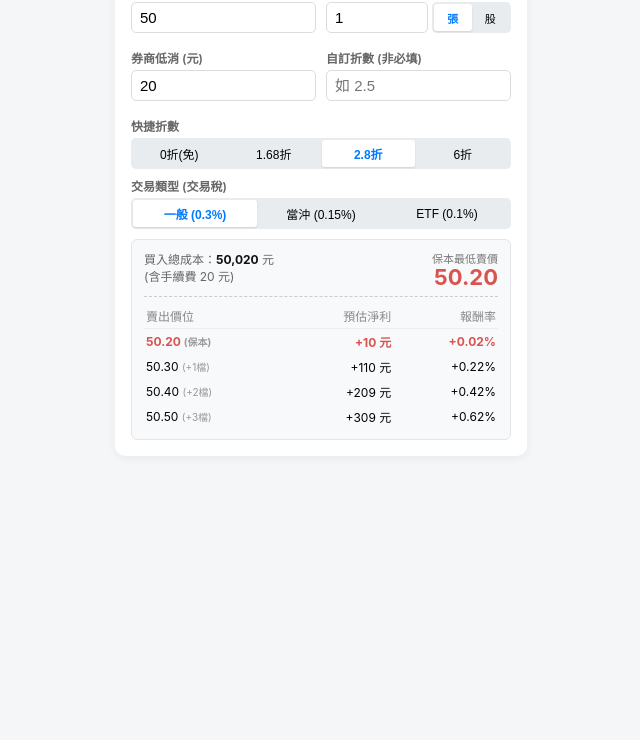
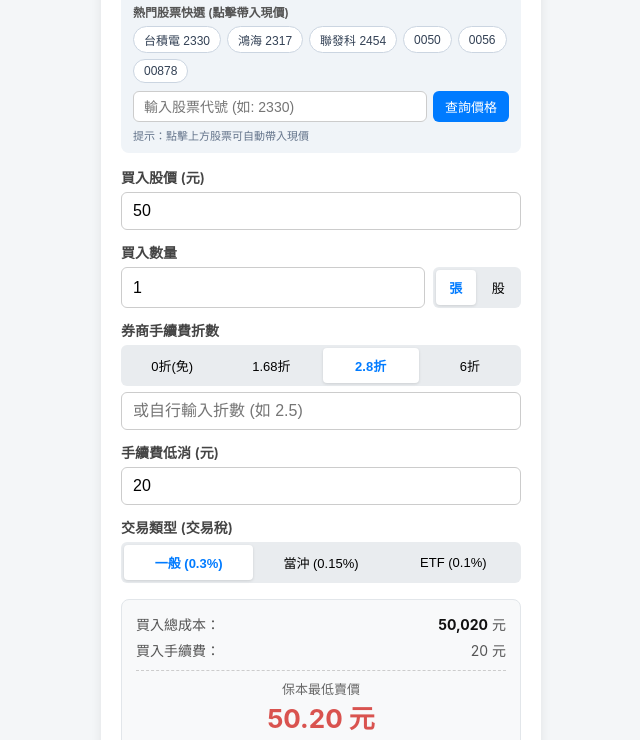
Before and after one commit to taiwanjh1103-spec/TWSE-Profit-Calc, a plain HTML site: page index.html in a window 1280 px wide. Shown: the part 82-822 px from the top of the page, without its empty margins (319-959 px from the left). Before the commit the page ends 800 px from the top, so only its background shows below. Drawn offline with Linux system fonts and the light colour scheme.

Commit message:
Update index.html

```diff
--- a/index.html
+++ b/index.html
@@ -7,65 +7,131 @@
     <style>
         :root {
             --primary: #007bff;
-            --bg: #ecefe;
+            --bg: #f4f6f8;
             --card-bg: #ffffff;
             --profit: #d9534f;
-            --border: #dcdcdc;
+            --border: #cccccc;
         }
 
         body {
             font-family: -apple-system, BlinkMacSystemFont, "Segoe UI", Roboto, Arial, sans-serif;
-            background-color: #f4f6f8;
+            background-color: var(--bg);
             margin: 0;
-            padding: 10px;
+            padding: 12px;
             display: flex;
             justify-content: center;
         }
 
         .calc-card {
             background: var(--card-bg);
-            padding: 16px;
-            border-radius: 10px;
-            box-shadow: 0 2px 10px rgba(0,0,0,0.06);
+            padding: 20px;
+            border-radius: 12px;
+            box-shadow: 0 4px 12px rgba(0,0,0,0.08);
             width: 100%;
-            max-width: 380px;
+            max-width: 400px;
         }
 
         .title {
-            font-size: 17px;
+            font-size: 19px;
             font-weight: bold;
             text-align: center;
-            margin: 0 0 12px 0;
-            color: #222;
+            margin: 0 0 16px 0;
+            color: #111;
         }
 
-        /* 雙欄併排網格 */
-        .grid-2 {
-            display: grid;
-            grid-template-columns: 1fr 1fr;
-            gap: 10px;
+        /* 股票搜尋與熱門推薦區塊 */
+        .stock-section {
+            background: #f0f4f8;
+            border-radius: 8px;
+            padding: 10px 12px;
+            margin-bottom: 14px;
+        }
+
+        .stock-title {
+            font-size: 12px;
+            font-weight: 600;
+            color: #555;
+            margin-bottom: 6px;
+        }
+
+        .stock-chips {
+            display: flex;
+            flex-wrap: wrap;
+            gap: 6px;
             margin-bottom: 8px;
         }
 
-        .form-item {
+        .chip {
+            background: #fff;
+            border: 1px solid #cbd5e1;
+            border-radius: 16px;
+            padding: 4px 10px;
+            font-size: 12px;
+            cursor: pointer;
+            transition: all 0.15s;
+            color: #334155;
+        }
+
+        .chip:hover {
+            border-color: var(--primary);
+            color: var(--primary);
+        }
+
+        .stock-search-box {
             display: flex;
-            flex-direction: column;
-            margin-bottom: 8px;
+            gap: 6px;
+        }
+
+        .stock-search-box input {
+            flex: 1;
+            padding: 6px 10px;
+            font-size: 14px;
+            border: 1px solid var(--border);
+            border-radius: 6px;
+        }
+
+        .stock-search-btn {
+            background: var(--primary);
+            color: #fff;
+            border: none;
+            padding: 6px 12px;
+            border-radius: 6px;
+            font-size: 13px;
+            cursor: pointer;
+            white-space: nowrap;
+        }
+
+        .stock-status {
+            font-size: 11px;
+            color: #64748b;
+            margin-top: 5px;
+            min-height: 16px;
+        }
+
+        /* 單欄表單區 */
+        .form-group {
+            margin-bottom: 12px;
         }
 
         label {
-            font-size: 12px;
+            display: block;
+            font-size: 14px;
             font-weight: 600;
-            margin-bottom: 4px;
-            color: #666;
+            margin-bottom: 5px;
+            color: #444;
+        }
+
+        .input-group {
+            display: flex;
+            gap: 8px;
         }
 
         input[type="number"] {
             width: 100%;
-            padding: 6px 8px;
+            padding: 9px 11px;
             border: 1px solid var(--border);
-            border-radius: 5px;
-            font-size: 15px;
+            border-radius: 6px;
+            font-size: 16px;
             box-sizing: border-box;
             outline: none;
         }
@@ -74,54 +140,25 @@
             border-color: var(--primary);
         }
 
-        /* 數量 + 單位組合框 */
-        .qty-group {
-            display: flex;
-            gap: 4px;
+        .custom-discount {
+            margin-top: 6px;
         }
 
-        .unit-toggle {
-            display: flex;
-            background: #e9ecef;
-            padding: 2px;
-            border-radius: 5px;
-            width: 75px;
-            flex-shrink: 0;
-        }
-
-        .unit-btn {
-            flex: 1;
-            border: none;
-            background: transparent;
-            font-size: 11px;
-            border-radius: 3px;
-            cursor: pointer;
-            padding: 0;
-        }
-
-        .unit-btn.active {
-            background: #fff;
-            font-weight: bold;
-            color: var(--primary);
-            box-shadow: 0 1px 2px rgba(0,0,0,0.1);
-        }
-
-        /* 緊湊按鈕組 */
         .seg-group {
             display: flex;
             background: #e9ecef;
-            padding: 2px;
-            border-radius: 5px;
-            gap: 2px;
+            padding: 3px;
+            border-radius: 6px;
+            gap: 3px;
         }
 
         .seg-btn {
             flex: 1;
-            padding: 5px 2px;
+            padding: 8px 4px;
             border: none;
             background: transparent;
-            font-size: 12px;
-            border-radius: 3px;
+            font-size: 13px;
+            border-radius: 4px;
             cursor: pointer;
             text-align: center;
             white-space: nowrap;
@@ -131,7 +168,7 @@
             background: #fff;
             font-weight: bold;
             color: var(--primary);
-            box-shadow: 0 1px 2px rgba(0,0,0,0.1);
+            box-shadow: 0 1px 3px rgba(0,0,0,0.12);
         }
 
         .seg-btn:disabled {
@@ -139,62 +176,74 @@
             cursor: not-allowed;
         }
 
-        /* 即時結果資訊卡 */
-        .result-card {
-            margin-top: 10px;
+        /* 計算結果 */
+        .result-box {
+            margin-top: 16px;
             background: #f8f9fa;
-            border: 1px solid #e3e6e8;
-            border-radius: 6px;
-            padding: 10px 12px;
+            border: 1px solid #e2e6ea;
+            border-radius: 8px;
+            padding: 14px;
         }
 
-        .result-main {
+        .summary-row {
             display: flex;
             justify-content: space-between;
-            align-items: center;
-            padding-bottom: 8px;
-            border-bottom: 1px dashed #ccc;
+            font-size: 14px;
+            color: #555;
+            margin-bottom: 6px;
         }
 
-        .result-meta {
-            font-size: 12px;
-            color: #666;
-            line-height: 1.4;
+        .breakeven-container {
+            text-align: center;
+            margin: 10px 0 8px 0;
+            padding-top: 8px;
+            border-top: 1px dashed #ccc;
         }
 
-        .target-price {
+        .breakeven-label {
+            font-size: 13px;
+            color: #666;
+        }
+
+        .breakeven-price {
+            font-size: 26px;
+            font-weight: bold;
+            color: var(--profit);
+        }
+
+        .ladder-table {
+            width: 100%;
+            border-collapse: collapse;
+            margin-top: 8px;
+            font-size: 13px;
+        }
+
+        .ladder-table th, .ladder-table td {
+            padding: 5px 4px;
             text-align: right;
         }
 
-        .target-price .price {
-            font-size: 22px;
-            font-weight: bold;
-            color: var(--profit);
-            line-height: 1;
+        .ladder-table th {
+            color: #777;
+            font-weight: normal;
+            border-bottom: 1px solid #e9ecef;
         }
 
-        /* 精簡表格 */
-        .tight-table {
-            width: 100%;
-            border-collapse: collapse;
-            margin-top: 6px;
-            font-size: 12px;
+        .ladder-table tr.active-row {
+            color: var(--profit);
+            font-weight: bold;
+            background-color: #fff1f1;
         }
 
-        .tight-table th, .tight-table td {
-            padding: 4px 2px;
-            text-align: right;
-        }
-
-        .tight-table th {
-            color: #888;
-            font-weight: normal;
-            border-bottom: 1px solid #eee;
-        }
-
-        .tight-table tr.active-row {
-            color: var(--profit);
-            font-weight: bold;
+        /* 頁尾免責聲明 */
+        .disclaimer {
+            margin-top: 16px;
+            font-size: 11px;
+            color: #888888;
+            text-align: center;
+            line-height: 1.5;
+            border-top: 1px solid #eeeeee;
+            padding-top: 10px;
         }
     </style>
 </head>
@@ -203,49 +252,62 @@
 <div class="calc-card">
     <div class="title">台股買進後賣多少才賺？</div>
 
-    <!-- 併排列 1：股價 + 數量 -->
-    <div class="grid-2">
-        <div class="form-item">
-            <label for="buyPrice">買入股價 (元)</label>
-            <input type="number" id="buyPrice" step="0.01" value="50" onfocus="this.select()" oninput="calculate()">
+    <!-- 熱門股票與即時股價連動 -->
+    <div class="stock-section">
+        <div class="stock-title">熱門股票快選 (點擊帶入現價)</div>
+        <div class="stock-chips">
+            <button type="button" class="chip" onclick="fetchStock('2330')">台積電 2330</button>
+            <button type="button" class="chip" onclick="fetchStock('2317')">鴻海 2317</button>
+            <button type="button" class="chip" onclick="fetchStock('2454')">聯發科 2454</button>
+            <button type="button" class="chip" onclick="fetchStock('0050')">0050</button>
+            <button type="button" class="chip" onclick="fetchStock('0056')">0056</button>
+            <button type="button" class="chip" onclick="fetchStock('00878')">00878</button>
         </div>
-        <div class="form-item">
-            <label>買入數量</label>
-            <div class="qty-group">
-                <input type="number" id="qty" value="1" min="1" onfocus="this.select()" oninput="calculate()">
-                <div class="unit-toggle">
-                    <button type="button" class="unit-btn active" id="btnSheet" onclick="setUnit('sheet')">張</button>
-                    <button type="button" class="unit-btn" id="btnShare" onclick="setUnit('share')">股</button>
-                </div>
+        <div class="stock-search-box">
+            <input type="text" id="symbolInput" placeholder="輸入股票代號 (如: 2330)" onfocus="this.select()">
+            <button type="button" class="stock-search-btn" onclick="searchCustomStock()">查詢價格</button>
+        </div>
+        <div class="stock-status" id="stockStatus">提示：點擊上方股票可自動帶入現價</div>
+    </div>
+
+    <!-- 買入股價 -->
+    <div class="form-group">
+        <label for="buyPrice">買入股價 (元)</label>
+        <input type="number" id="buyPrice" step="0.01" value="50" onfocus="this.select()" oninput="calculate()">
+    </div>
+
+    <!-- 買入數量 -->
+    <div class="form-group">
+        <label>買入數量</label>
+        <div class="input-group">
+            <input type="number" id="qty" value="1" min="1" onfocus="this.select()" oninput="calculate()">
+            <div class="seg-group" style="width: 110px;">
+                <button type="button" class="seg-btn active" id="btnSheet" onclick="setUnit('sheet')">張</button>
+                <button type="button" class="seg-btn" id="btnShare" onclick="setUnit('share')">股</button>
             </div>
         </div>
     </div>
 
-    <!-- 併排列 2：手續費折數 + 低消 -->
-    <div class="grid-2">
-        <div class="form-item">
-            <label>券商低消 (元)</label>
-            <input type="number" id="minFee" value="20" onfocus="this.select()" oninput="calculate()">
-        </div>
-        <div class="form-item">
-            <label>自訂折數 (非必填)</label>
-            <input type="number" id="customDiscount" placeholder="如 2.5" step="0.01" onfocus="this.select()" oninput="onCustomDiscountInput()">
-        </div>
-    </div>
-
-    <!-- 快捷折數切換 -->
-    <div class="form-item">
-        <label>快捷折數</label>
+    <!-- 券商折數 -->
+    <div class="form-group">
+        <label>券商手續費折數</label>
         <div class="seg-group" id="discountGroup">
             <button type="button" class="seg-btn" onclick="setDiscount(0, this)">0折(免)</button>
             <button type="button" class="seg-btn" onclick="setDiscount(1.68, this)">1.68折</button>
             <button type="button" class="seg-btn active" onclick="setDiscount(2.8, this)">2.8折</button>
             <button type="button" class="seg-btn" onclick="setDiscount(6, this)">6折</button>
         </div>
+        <input type="number" id="customDiscount" class="custom-discount" placeholder="或自行輸入折數 (如 2.5)" step="0.01" onfocus="this.select()" oninput="onCustomDiscountInput()">
     </div>
 
-    <!-- 交易類型切換 -->
-    <div class="form-item" style="margin-bottom: 4px;">
+    <!-- 手續費低消 -->
+    <div class="form-group">
+        <label for="minFee">手續費低消 (元)</label>
+        <input type="number" id="minFee" value="20" onfocus="this.select()" oninput="calculate()">
+    </div>
+
+    <!-- 交易類型 -->
+    <div class="form-group">
         <label>交易類型 (交易稅)</label>
         <div class="seg-group" id="taxGroup">
             <button type="button" class="seg-btn active" id="taxNormal" onclick="setTax(0.003, this)">一般 (0.3%)</button>
@@ -254,21 +316,24 @@
         </div>
     </div>
 
-    <!-- 緊湊型計算結果 -->
-    <div class="result-card">
-        <div class="result-main">
-            <div class="result-meta">
-                買入總成本：<b id="totalCost" style="color:#111;">0</b> 元<br>
-                (含手續費 <span id="buyFee">0</span> 元)
-            </div>
-            <div class="target-price">
-                <div style="font-size: 11px; color: #777;">保本最低賣價</div>
-                <div class="price" id="breakevenPrice">0.00</div>
-            </div>
+    <!-- 計算結果 -->
+    <div class="result-box">
+        <div class="summary-row">
+            <span>買入總成本：</span>
+            <span><b id="totalCost" style="color:#111;">0</b> 元</span>
+        </div>
+        <div class="summary-row">
+            <span>買入手續費：</span>
+            <span><span id="buyFee">0</span> 元</span>
         </div>
 
-        <!-- 檔位預覽表 -->
-        <table class="tight-table">
+        <div class="breakeven-container">
+            <div class="breakeven-label">保本最低賣價</div>
+            <div class="breakeven-price"><span id="breakevenPrice">0.00</span> 元</div>
+        </div>
+
+        <!-- 檔位表格 -->
+        <table class="ladder-table">
             <thead>
                 <tr>
                     <th style="text-align: left;">賣出價位</th>
@@ -278,6 +343,11 @@
             </thead>
             <tbody id="ladderBody"></tbody>
         </table>
+    </div>
+
+    <!-- 頁尾免責聲明 -->
+    <div class="disclaimer">
+        免責聲明：本工具計算結果僅供參考，實際交易費用以各大證券商與台灣證券交易所最新規範為準。本網站不保證資訊之即時性與精確性，亦不構成任何形式之投資建議或買賣指示。
     </div>
 </div>
 
@@ -303,6 +373,72 @@
         }
         calculate();
     };
+
+    // 串接 Yahoo 財經抓取台股即時價格 (使用 CORS Proxy)
+    async function fetchStock(symbol) {
+        let statusEl = document.getElementById('stockStatus');
+        statusEl.innerText = `正在抓取 ${symbol} 最新股價...`;
+
+        let formattedSymbol = symbol.trim();
+        if(!formattedSymbol.endsWith('.TW') && !formattedSymbol.endsWith('.TWO')) {
+            formattedSymbol += '.TW'; // 預設上市股票
+        }
+
+        let targetUrl = `https://query1.finance.yahoo.com/v8/finance/chart/${formattedSymbol}?interval=1d`;
+        let proxyUrl = `https://api.allorigins.win/get?url=${encodeURIComponent(targetUrl)}`;
+
+        try {
+            let response = await fetch(proxyUrl);
+            let data = await response.json();
+            let parsedData = JSON.parse(data.contents);
+
+            let result = parsedData.chart.result[0];
+            let price = result.meta.regularMarketPrice;
+            let stockName = result.meta.shortName || symbol;
+
+            if (price) {
+                document.getElementById('buyPrice').value = price;
+                statusEl.innerHTML = `<span style="color:#28a745;">已帶入 ${stockName} 現價：<b>${price}</b> 元</span>`;
+
+                // 自動依類型切換 ETF
+                if(symbol.startsWith('00')) {
+                    setTax(0.001, document.getElementById('taxEtf'));
+                } else if(currentTaxRate === 0.001) {
+                    setTax(0.003, document.getElementById('taxNormal'));
+                }
+
+                calculate();
+            } else {
+                throw new Error('未找到價格');
+            }
+        } catch (err) {
+            // 如果 上市(.TW) 失敗，嘗試 上櫃(.TWO)
+            if(formattedSymbol.endsWith('.TW')) {
+                let altSymbol = symbol.trim() + '.TWO';
+                let altTargetUrl = `https://query1.finance.yahoo.com/v8/finance/chart/${altSymbol}?interval=1d`;
+                let altProxyUrl = `https://api.allorigins.win/get?url=${encodeURIComponent(altTargetUrl)}`;
+                try {
+                    let res2 = await fetch(altProxyUrl);
+                    let data2 = await res2.json();
+                    let parsed2 = JSON.parse(data2.contents);
+                    let price2 = parsed2.chart.result[0].meta.regularMarketPrice;
+                    let name2 = parsed2.chart.result[0].meta.shortName || symbol;
+                    if(price2) {
+                        document.getElementById('buyPrice').value = price2;
+                        statusEl.innerHTML = `<span style="color:#28a745;">已帶入 ${name2} (上櫃) 現價：<b>${price2}</b> 元</span>`;
+                        calculate();
+                        return;
+                    }
+                } catch(e) {}
+            }
+            statusEl.innerHTML = `<span style="color:#d9534f;">無法抓取 ${symbol} 股價，請手動輸入。</span>`;
+        }
+    }
+
+    function searchCustomStock() {
+        let val = document.getElementById('symbolInput').value.trim();
+        if(val) fetchStock(val);
+    }
 
     function setUnit(unit) {
         currentUnit = unit;
@@ -414,7 +550,7 @@
             let tr = document.createElement('tr');
             if (idx === 0) tr.className = 'active-row';
             tr.innerHTML = `
-                <td style="text-align: left;">${r.p.toFixed(2)} <span style="font-size:10px; color:#999;">(${r.label})</span></td>
+                <td style="text-align: left;">${r.p.toFixed(2)} 元 <span style="font-size:11px; color:#888;">(${r.label})</span></td>
                 <td>+${r.gain.toLocaleString()} 元</td>
                 <td>+${r.roi}%</td>
             `;
```
